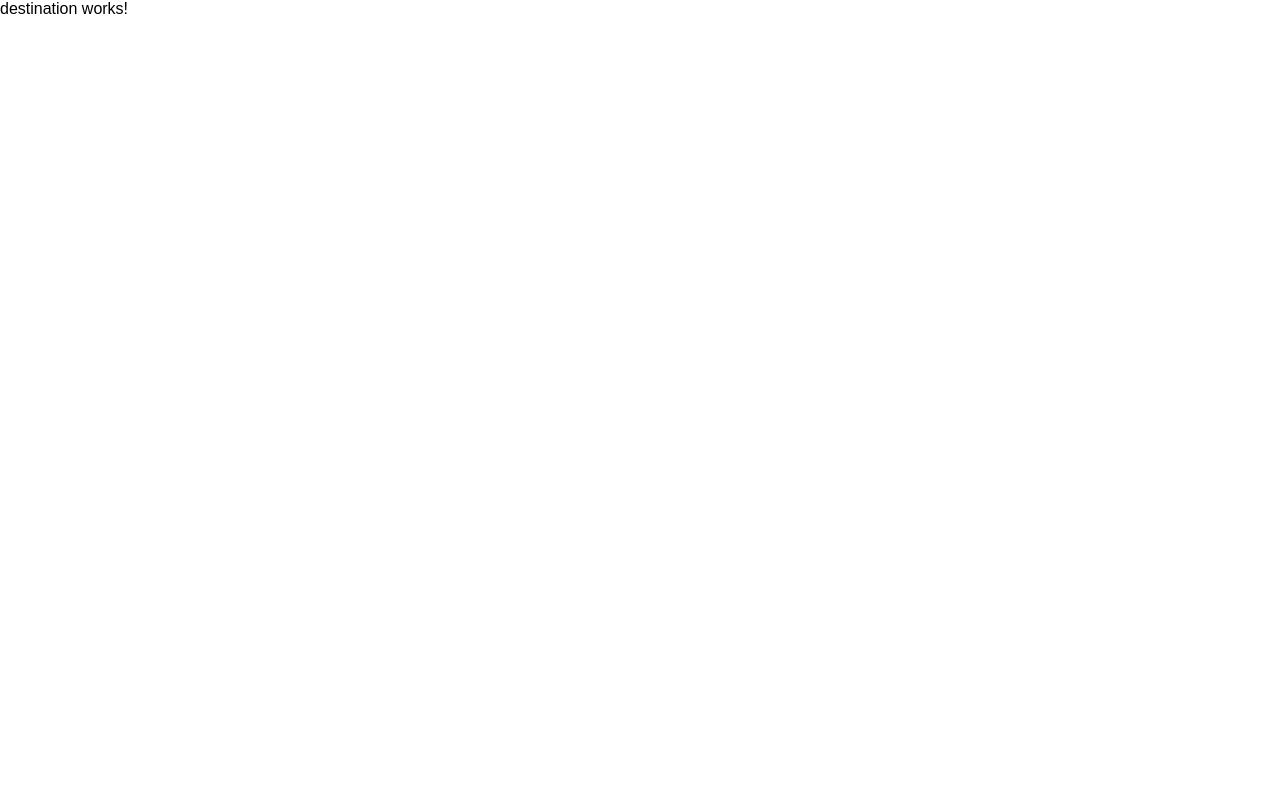
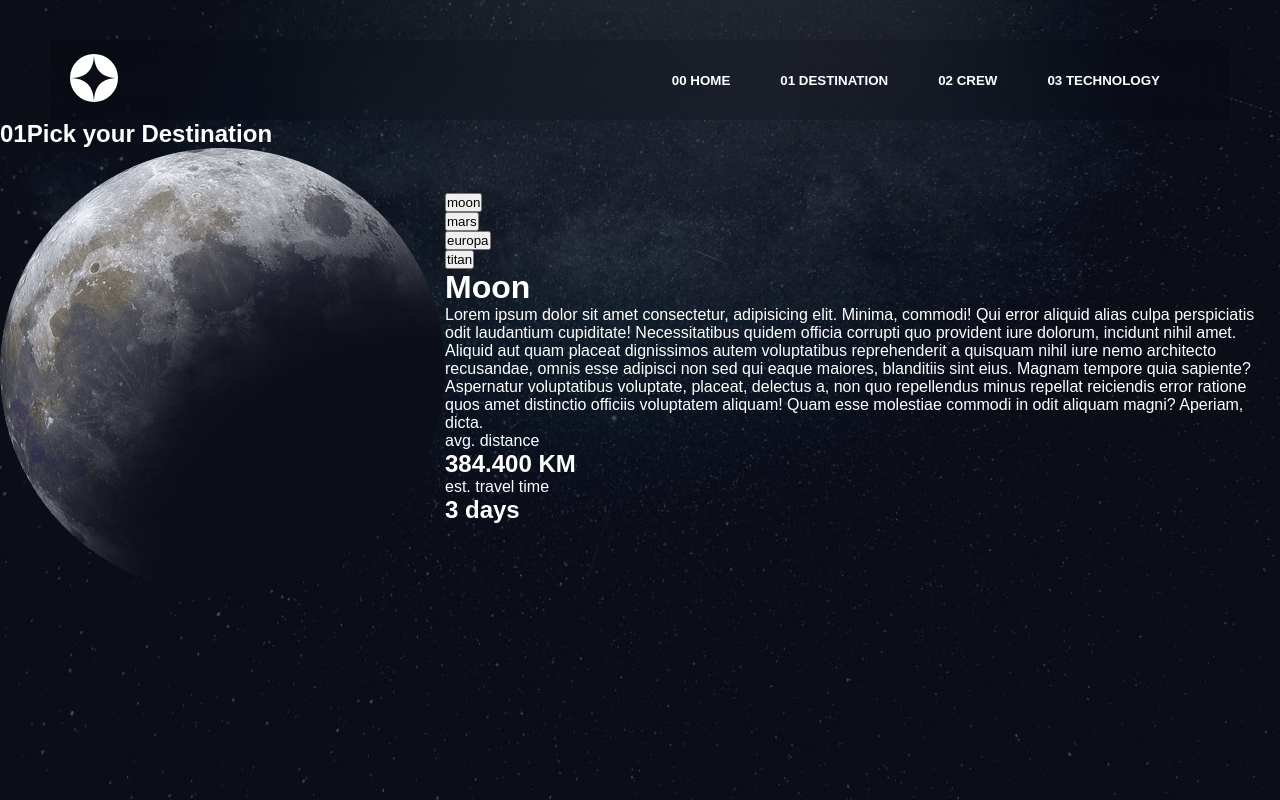
Before and after one commit to PrivDDOS/Angular-Space-Tourist, an Angular app: page /destination in a window 1280 px wide. Built offline with nearby package versions, Linux system fonts and the light colour scheme.

Commit message:
create layout of Destination page

```diff
--- a/src/app/components/destination/destination.css
+++ b/src/app/components/destination/destination.css
@@ -0,0 +1,82 @@
+* {
+    margin: 0;
+    padding: 0;
+    box-sizing: border-box;
+    font-family: 'Barlow', sans-serif;
+}
+
+html, body {
+    width: 100%;
+    margin: 0;
+    height: 0;
+}
+
+#container {
+    min-height: 100vh;
+    width: 100%;
+    background-image: url("/assets/destination/background-destination-desktop.jpg");
+    background-repeat: no-repeat;
+    background-size: cover;
+}
+
+#nav {
+    padding: 40px 50px 0 50px;
+}
+
+#nav-container {
+    height: 80px;
+    display: flex;
+    justify-content: space-between;
+    align-items: center;
+    background-color: rgba(0, 0, 0, 0.1);
+    backdrop-filter: blur(16px);
+    padding: 0 20px;
+}
+
+.nav-left:hover {
+    cursor: pointer;
+}
+
+.mobile-menu {
+    display: none;
+}
+
+.nav-right {
+    display: flex;
+    align-items: center;
+}
+
+.nav-right .btn {
+    position: relative;
+    display: inline-block;
+    text-transform: uppercase;
+    background: none;
+    border: none;
+    color: white;
+    height: 80px;
+    margin-right: 50px;
+    cursor: pointer;
+}
+
+.nav-right .btn::after {
+    content: '';
+    position: absolute;
+    background-color: white;
+    left: 0;
+    bottom: 0;
+    width: 0;
+    height: 2px;
+    transition: width 0.3s ease-in-out;
+}
+
+.nav-right .btn:hover::after {
+    width: 100%;
+}
+
+#des-container {
+    width: 100%;
+    display: flex;
+    align-items: center;
+    justify-content: center;
+    color: white;
+}
--- a/src/app/components/destination/destination.html
+++ b/src/app/components/destination/destination.html
@@ -1 +1,120 @@
-<p>destination works!</p>
+<div id="container">
+
+        <header id="nav">
+            <div id="nav-container">
+
+                <nav class="nav-left">
+                    <img src="/assets/shared/logo.svg" alt="logo">
+                </nav>
+
+                <div class="mobile-menu">
+                    <img id="mobile-icon" src="/assets/shared/icon-hamburger.svg" alt="mobile-icon">
+                </div>
+
+                <nav class="nav-right unactive">
+
+                    <button
+                    routerLink=""
+                    type="button"
+                    class="btn"
+                    >
+                        <h4 class="btn-text">00 Home</h4>
+                    </button>
+                    <button
+                    routerLink="/destination"
+                    type="button"
+                    class="btn"
+                    >
+                        <h4 class="btn-text">01 Destination</h4>
+                    </button>
+                    <button class="btn">
+                        <h4 class="btn-text">02 Crew</h4>
+                    </button>
+                    <button class="btn">
+                        <h4 class="btn-text">03 Technology</h4>
+                    </button>
+
+                </nav>
+            </div>
+        </header>
+
+        <main id="des-container">
+
+            <div class="des-left">
+
+                <h2 class="des-pick">
+                    <strong class="des-num">01</strong>Pick your Destination
+                </h2>
+
+                <div class="img-container">
+                    <img
+                        src="/assets/destination/image-moon.png"
+                        alt="moon"
+                        class="des-img"
+                        >
+                </div>
+            </div>
+
+            <div class="des-right">
+
+                <div class="select-group">
+
+                    <div class="select-btns">
+                        <button class="btn">
+                            moon
+                        </button>
+                    </div>
+
+                    <div class="select-btns">
+                        <button class="btn">
+                            mars
+                        </button>
+                    </div>
+
+                    <div class="select-btns">
+                        <button class="btn">
+                            europa
+                        </button>
+                    </div>
+
+                    <div class="select-btns">
+                        <button class="btn">
+                            titan
+                        </button>
+                    </div>
+
+                </div>
+
+                <div class="des-intro">
+
+                    <h1 class="des-name">Moon</h1>
+
+                    <p class="des-info">
+                    Lorem ipsum dolor sit amet consectetur, adipisicing elit. Minima, commodi! Qui error aliquid alias culpa perspiciatis odit laudantium cupiditate! Necessitatibus quidem officia corrupti quo provident iure dolorum, incidunt nihil amet.
+                    Aliquid aut quam placeat dignissimos autem voluptatibus reprehenderit a quisquam nihil iure nemo architecto recusandae, omnis esse adipisci non sed qui eaque maiores, blanditiis sint eius. Magnam tempore quia sapiente?
+                    Aspernatur voluptatibus voluptate, placeat, delectus a, non quo repellendus minus repellat reiciendis error ratione quos amet distinctio officiis voluptatem aliquam! Quam esse molestiae commodi in odit aliquam magni? Aperiam, dicta.
+                    </p>
+
+                    <div class="line"></div>
+
+                    <div class="des-remain">
+
+                        <div class="distance">
+                            <p class="dis-text">avg. distance</p>
+                            <h2 class="dis-km">384.400 KM</h2>
+                        </div>
+
+                        <div class="timer">
+                            <p class="timer-text">est. travel time</p>
+                            <h2 class="timer-left">3 days</h2>
+                        </div>
+
+                    </div>
+
+                </div>
+
+            </div>
+
+        </main>
+
+</div>
```
